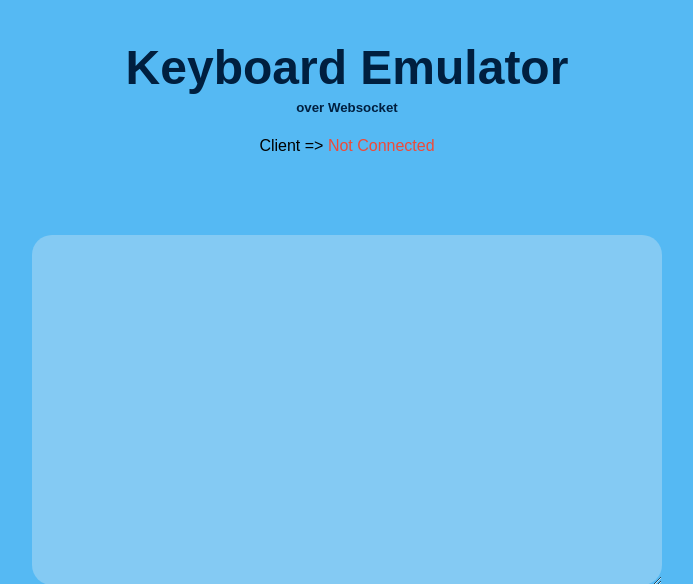
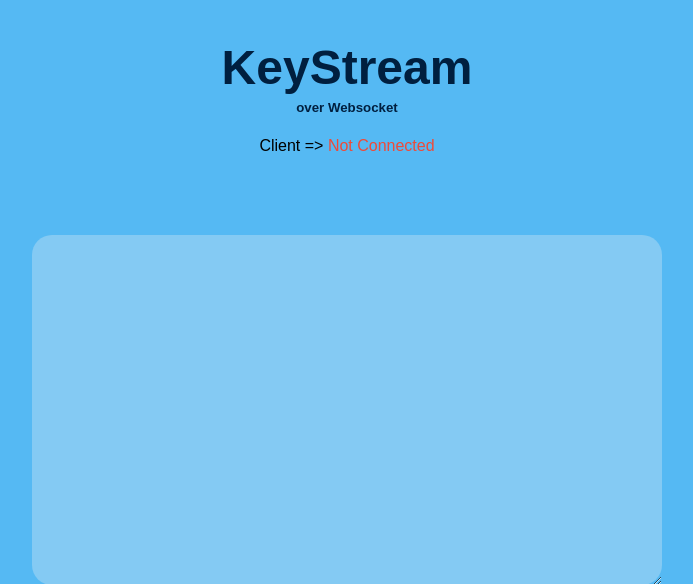
Before and after one commit to nikh1508/keyStream, a Flask app: page / in a window 1280 px wide. Shown: the top 584 px of the page, without its empty margins (293-986 px from the left). Run offline with Flask 3, Linux system fonts and the light colour scheme; some libraries are stand-ins or nearby versions; some web fonts are replaced.

Commit message:
Changed project name

```diff
--- a/server/templates/index.html
+++ b/server/templates/index.html
@@ -3,7 +3,7 @@
   <head>
     <meta charset="UTF-8" />
     <meta name="viewport" content="width=device-width, initial-scale=1.0" />
-    <title>Keyboard Emulator</title>
+    <title>KeyStream</title>
     <script
       type="text/javascript"
       src="{{path}}/static/main.js"
@@ -16,7 +16,7 @@
     <script src="https://cdn.jsdelivr.net/npm/socket.io-client@2/dist/socket.io.js"></script>
   </head>
   <body>
-    <center><h2>Keyboard Emulator</h2></center>
+    <center><h2>KeyStream</h2></center>
     <center><h5>over Websocket</center>
     <div class="client-status-div">
         <div style="display: inline-block;">Client => </div>
```
Also changed, not shown: README.md, 1 other file.
